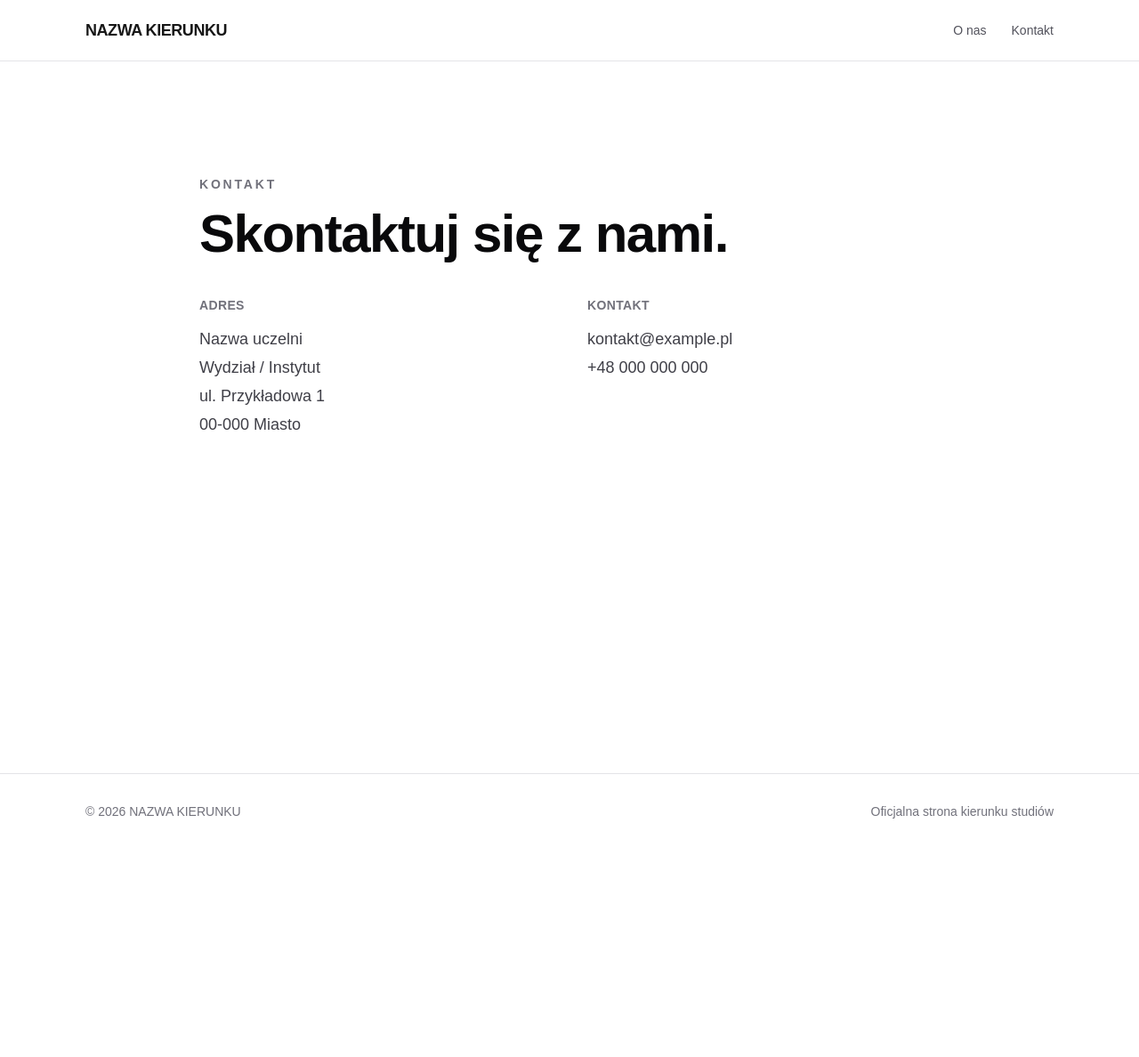
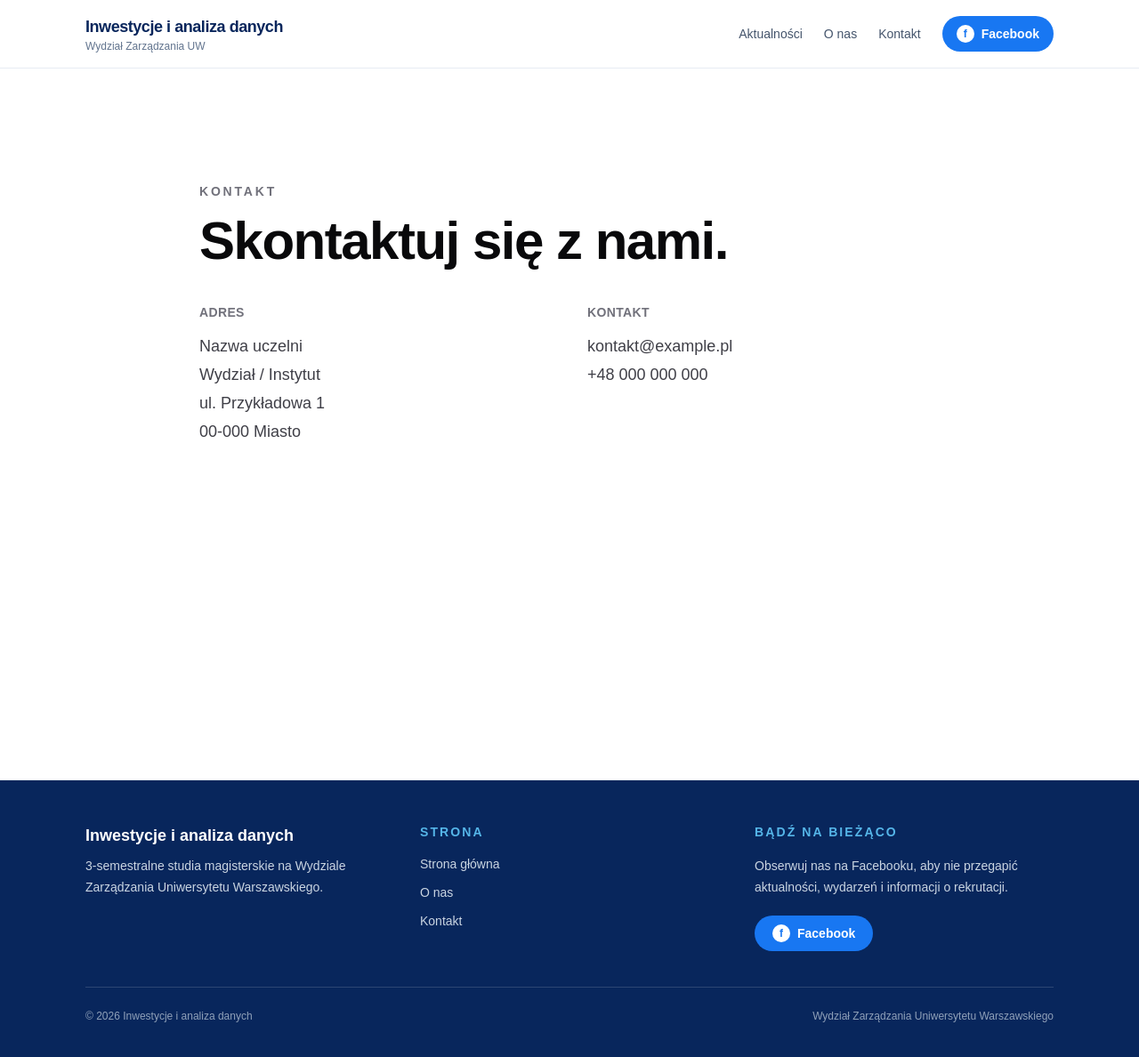
Before and after one commit to jacekjozefkarasinski-glitch/kierunek-studiow, a Next.js app: page /kontakt in a window 1280 px wide. Shown: the top 1188 px of the page at 89% size. Before the commit the page ends 954 px from the top, so only its background shows below. Built offline with nearby package versions, Linux system fonts and the light colour scheme.

Commit message:
Redesign website with university branding

```diff
--- a/src/app/layout.tsx
+++ b/src/app/layout.tsx
@@ -15,8 +15,9 @@ const geistMono = Geist_Mono({
 });
 
 export const metadata: Metadata = {
-  title: "Nazwa kierunku",
-  description: "Oficjalna strona kierunku studiów",
+  title: "Inwestycje i analiza danych | Wydział Zarządzania UW",
+  description:
+    "Oficjalna strona kierunku Inwestycje i analiza danych na Wydziale Zarządzania Uniwersytetu Warszawskiego.",
 };
 
 export default function RootLayout({ children }: LayoutProps<"/">) {
@@ -25,7 +26,7 @@ export default function RootLayout({ children }: LayoutProps<"/">) {
       lang="pl"
       className={`${geistSans.variable} ${geistMono.variable} antialiased`}
     >
-      <body className="min-h-screen bg-white text-zinc-900">
+      <body className="min-h-screen bg-white text-slate-900">
         <Header />
 
         {children}
--- a/src/app/page.tsx
+++ b/src/app/page.tsx
@@ -22,66 +22,126 @@ function formatDate(dateString: string) {
 
 export default function Home() {
   return (
-    <main className="min-h-screen bg-white text-zinc-900">
-      {/* Sekcja główna */}
-      <section className="border-b border-zinc-200">
-        <div className="mx-auto max-w-6xl px-6 py-24 lg:px-8 lg:py-32">
+    <main className="min-h-screen bg-white text-slate-900">
+      {/* Hero */}
+      <section className="bg-[#08265c]">
+        <div className="mx-auto max-w-7xl px-4 py-4 sm:px-6 lg:px-8">
+          <picture>
+            <source
+              media="(max-width: 640px)"
+              srcSet="/kierunek-studiow/images/hero-mobile.png"
+            />
+            <img
+              src="/kierunek-studiow/images/hero-desktop.png"
+              alt="Inwestycje i analiza danych – II edycja studiów magisterskich"
+              className="w-full rounded-2xl object-cover shadow-xl"
+            />
+          </picture>
+        </div>
+      </section>
+
+      {/* Wprowadzenie */}
+      <section className="bg-white">
+        <div className="mx-auto max-w-6xl px-6 py-16 lg:px-8 lg:py-20">
           <div className="max-w-3xl">
-            <p className="mb-5 text-sm font-semibold uppercase tracking-[0.2em] text-zinc-500">
-              Kierunek studiów
+            <p className="mb-4 text-sm font-semibold uppercase tracking-[0.2em] text-[#2f97d1]">
+              Wydział Zarządzania Uniwersytetu Warszawskiego
             </p>
 
-            <h1 className="text-5xl font-semibold tracking-tight text-zinc-950 sm:text-6xl lg:text-7xl">
-              Wiedza, która
-              <br />
-              <span className="text-zinc-400">otwiera możliwości.</span>
+            <h1 className="text-4xl font-semibold tracking-tight text-[#08265c] sm:text-5xl lg:text-6xl">
+              Inwestycje i analiza danych
             </h1>
 
-            <p className="mt-7 max-w-2xl text-lg leading-8 text-zinc-600">
-              Poznaj nasz kierunek, dowiedz się więcej o studiach i bądź na
-              bieżąco z najważniejszymi wydarzeniami.
+            <p className="mt-6 max-w-2xl text-lg leading-8 text-slate-600">
+              3-semestralne studia magisterskie dla osób, które chcą łączyć
+              wiedzę z zakresu inwestycji, finansów i analizy danych oraz
+              podejmować decyzje oparte na rzetelnych informacjach.
             </p>
+          </div>
 
-            <div className="mt-9 flex flex-wrap gap-4">
-              <Link
-                href="/o-nas"
-                className="rounded-full bg-zinc-950 px-6 py-3 text-sm font-medium text-white transition hover:bg-zinc-700"
-              >
-                Poznaj nas
-              </Link>
+          <div className="mt-10 grid gap-4 sm:grid-cols-2 lg:grid-cols-4">
+            <div className="rounded-2xl border border-slate-200 bg-slate-50 p-6">
+              <p className="text-sm font-medium text-slate-500">Forma studiów</p>
+              <p className="mt-2 text-xl font-semibold text-[#08265c]">
+                Studia II stopnia
+              </p>
+            </div>
 
-              <a
-                href="#aktualnosci"
-                className="rounded-full border border-zinc-300 px-6 py-3 text-sm font-medium text-zinc-900 transition hover:border-zinc-950"
-              >
-                Aktualności
-              </a>
+            <div className="rounded-2xl border border-slate-200 bg-slate-50 p-6">
+              <p className="text-sm font-medium text-slate-500">Czas trwania</p>
+              <p className="mt-2 text-xl font-semibold text-[#08265c]">
+                3 semestry
+              </p>
+            </div>
+
+            <div className="rounded-2xl border border-slate-200 bg-slate-50 p-6">
+              <p className="text-sm font-medium text-slate-500">Edycja</p>
+              <p className="mt-2 text-xl font-semibold text-[#08265c]">
+                II edycja
+              </p>
+            </div>
+
+            <div className="rounded-2xl border border-slate-200 bg-slate-50 p-6">
+              <p className="text-sm font-medium text-slate-500">Uczelnia</p>
+              <p className="mt-2 text-xl font-semibold text-[#08265c]">
+                Uniwersytet Warszawski
+              </p>
             </div>
           </div>
         </div>
       </section>
 
+      {/* Facebook CTA */}
+      <section className="bg-[#08265c] text-white">
+        <div className="mx-auto flex max-w-6xl flex-col gap-8 px-6 py-14 lg:flex-row lg:items-center lg:justify-between lg:px-8">
+          <div className="max-w-3xl">
+            <p className="mb-3 text-sm font-semibold uppercase tracking-[0.2em] text-[#2f97d1]">
+              Facebook
+            </p>
+
+            <h2 className="text-3xl font-semibold tracking-tight sm:text-4xl">
+              Bądź na bieżąco z życiem kierunku
+            </h2>
+
+            <p className="mt-4 max-w-2xl text-lg leading-8 text-slate-200">
+              Aktualności, wydarzenia, informacje o rekrutacji i materiały
+              związane z kierunkiem publikujemy również na naszej stronie
+              Facebook.
+            </p>
+          </div>
+
+          <a
+            href="https://www.facebook.com/profile.php?id=61576578910562"
+            target="_blank"
+            rel="noopener noreferrer"
+            className="inline-flex shrink-0 items-center justify-center rounded-full bg-[#2f97d1] px-7 py-4 text-base font-semibold text-white transition hover:bg-[#2584b9]"
+          >
+            Odwiedź nas na Facebooku →
+          </a>
+        </div>
+      </section>
+
       {/* Aktualności */}
-      <section id="aktualnosci" className="bg-zinc-50">
+      <section id="aktualnosci" className="bg-[#f4f8fc]">
         <div className="mx-auto max-w-6xl px-6 py-20 lg:px-8 lg:py-24">
           <div className="mb-12 flex items-end justify-between gap-6">
             <div>
-              <p className="mb-3 text-sm font-semibold uppercase tracking-[0.2em] text-zinc-500">
-                Facebook
+              <p className="mb-3 text-sm font-semibold uppercase tracking-[0.2em] text-[#2f97d1]">
+                Aktualności
               </p>
 
-              <h2 className="text-3xl font-semibold tracking-tight sm:text-4xl">
-                Aktualności
+              <h2 className="text-3xl font-semibold tracking-tight text-[#08265c] sm:text-4xl">
+                Najnowsze informacje
               </h2>
             </div>
 
-            <span className="hidden text-sm text-zinc-500 sm:block">
-              Najnowsze informacje z naszego kierunku
+            <span className="hidden text-sm text-slate-500 sm:block">
+              Automatycznie pobierane z Facebooka
             </span>
           </div>
 
           {facebookPosts.length === 0 ? (
-            <div className="rounded-2xl border border-zinc-200 bg-white p-8 text-zinc-600">
+            <div className="rounded-2xl border border-slate-200 bg-white p-8 text-slate-600">
               Brak aktualności do wyświetlenia.
             </div>
           ) : (
@@ -89,10 +149,10 @@ export default function Home() {
               {facebookPosts.map((post) => (
                 <article
                   key={post.id}
-                  className="overflow-hidden rounded-2xl border border-zinc-200 bg-white transition hover:-translate-y-1 hover:shadow-lg"
+                  className="overflow-hidden rounded-2xl border border-slate-200 bg-white transition hover:-translate-y-1 hover:shadow-xl"
                 >
                   {post.full_picture && (
-                    <div className="relative aspect-[16/9] w-full bg-zinc-100">
+                    <div className="relative aspect-[16/9] w-full bg-slate-100">
                       <Image
                         src={post.full_picture}
                         alt=""
@@ -105,32 +165,32 @@ export default function Home() {
 
                   <div className="p-7">
                     <div className="mb-5 flex items-center justify-between gap-4">
-                      <span className="rounded-full bg-zinc-100 px-3 py-1 text-xs font-medium text-zinc-600">
+                      <span className="rounded-full bg-[#e8f4fb] px-3 py-1 text-xs font-semibold text-[#1679ad]">
                         Facebook
                       </span>
 
-                      <span className="text-xs text-zinc-400">
+                      <span className="text-xs text-slate-400">
                         {formatDate(post.created_time)}
                       </span>
                     </div>
 
                     {post.message ? (
-                      <p className="whitespace-pre-line text-base leading-7 text-zinc-700">
+                      <p className="whitespace-pre-line text-base leading-7 text-slate-700">
                         {post.message}
                       </p>
                     ) : (
-                      <p className="text-base leading-7 text-zinc-500">
+                      <p className="text-base leading-7 text-slate-500">
                         Post bez treści tekstowej.
                       </p>
                     )}
 
                     {post.permalink_url && (
-                      <div className="mt-7 border-t border-zinc-100 pt-5">
+                      <div className="mt-7 border-t border-slate-100 pt-5">
                         <a
                           href={post.permalink_url}
                           target="_blank"
                           rel="noopener noreferrer"
-                          className="text-sm font-medium text-zinc-900 hover:underline"
+                          className="text-sm font-semibold text-[#08265c] hover:text-[#2f97d1]"
                         >
                           Zobacz post na Facebooku →
                         </a>
@@ -143,6 +203,32 @@ export default function Home() {
           )}
         </div>
       </section>
+
+      {/* Dolne CTA */}
+      <section className="bg-white">
+        <div className="mx-auto max-w-6xl px-6 py-16 lg:px-8">
+          <div className="rounded-3xl bg-[#e9c93e] px-8 py-10 text-[#08265c] lg:flex lg:items-center lg:justify-between">
+            <div>
+              <p className="text-sm font-semibold uppercase tracking-[0.2em]">
+                II edycja
+              </p>
+
+              <h2 className="mt-2 text-3xl font-semibold tracking-tight">
+                3-semestralne studia magisterskie
+              </h2>
+            </div>
+
+            <div className="mt-6 lg:mt-0">
+              <Link
+                href="/o-nas"
+                className="inline-flex rounded-full bg-[#08265c] px-6 py-3 text-sm font-semibold text-white transition hover:bg-[#113b82]"
+              >
+                Dowiedz się więcej
+              </Link>
+            </div>
+          </div>
+        </div>
+      </section>
     </main>
   );
 }
--- a/src/components/Footer.tsx
+++ b/src/components/Footer.tsx
@@ -1,10 +1,91 @@
+import Link from "next/link";
+
 export default function Footer() {
   return (
-    <footer className="border-t border-zinc-200 bg-white">
-      <div className="mx-auto flex max-w-6xl flex-col gap-3 px-6 py-8 text-sm text-zinc-500 sm:flex-row sm:items-center sm:justify-between lg:px-8">
-        <p>© 2026 NAZWA KIERUNKU</p>
+    <footer className="bg-[#08265c] text-white">
+      <div className="mx-auto max-w-6xl px-6 py-12 lg:px-8">
+        <div className="grid gap-10 md:grid-cols-3">
+          {/* Kierunek */}
+          <div>
+            <p className="text-lg font-semibold">
+              Inwestycje i analiza danych
+            </p>
 
-        <p>Oficjalna strona kierunku studiów</p>
+            <p className="mt-2 max-w-sm text-sm leading-6 text-slate-300">
+              3-semestralne studia magisterskie na Wydziale Zarządzania
+              Uniwersytetu Warszawskiego.
+            </p>
+          </div>
+
+          {/* Nawigacja */}
+          <div>
+            <p className="text-sm font-semibold uppercase tracking-[0.15em] text-[#55b5e8]">
+              Strona
+            </p>
+
+            <nav className="mt-4 flex flex-col items-start gap-3 text-sm">
+              <Link
+                href="/"
+                className="text-slate-300 transition hover:text-white"
+              >
+                Strona główna
+              </Link>
+
+              <Link
+                href="/o-nas"
+                className="text-slate-300 transition hover:text-white"
+              >
+                O nas
+              </Link>
+
+              <Link
+                href="/kontakt"
+                className="text-slate-300 transition hover:text-white"
+              >
+                Kontakt
+              </Link>
+            </nav>
+          </div>
+
+          {/* Facebook */}
+          <div>
+            <p className="text-sm font-semibold uppercase tracking-[0.15em] text-[#55b5e8]">
+              Bądź na bieżąco
+            </p>
+
+            <p className="mt-4 text-sm leading-6 text-slate-300">
+              Obserwuj nas na Facebooku, aby nie przegapić aktualności,
+              wydarzeń i informacji o rekrutacji.
+            </p>
+
+            <a
+              href="https://www.facebook.com/profile.php?id=61576578910562"
+              target="_blank"
+              rel="noopener noreferrer"
+              className="mt-5 inline-flex items-center gap-2 rounded-full bg-[#1877F2] px-5 py-2.5 text-sm font-semibold text-white transition hover:bg-[#1468d4]"
+            >
+              <span
+                className="flex h-5 w-5 items-center justify-center rounded-full bg-white text-xs font-bold text-[#1877F2]"
+                aria-hidden="true"
+              >
+                f
+              </span>
+
+              Facebook
+            </a>
+          </div>
+        </div>
+
+        {/* Dolny pasek */}
+        <div className="mt-10 flex flex-col gap-3 border-t border-white/15 pt-6 text-xs text-slate-400 sm:flex-row sm:items-center sm:justify-between">
+          <p>
+            © 2026 Inwestycje i analiza danych
+          </p>
+
+          <p>
+            Wydział Zarządzania Uniwersytetu Warszawskiego
+          </p>
+        </div>
       </div>
     </footer>
   );
--- a/src/components/Header.tsx
+++ b/src/components/Header.tsx
@@ -1,29 +1,62 @@
 import Link from "next/link";
+
 export default function Header() {
   return (
-    <header className="border-b border-zinc-200 bg-white">
-      <div className="mx-auto flex max-w-6xl items-center justify-between px-6 py-5 lg:px-8">
-        <Link
-          href="/"
-          className="text-lg font-semibold tracking-tight"
-        >
-          NAZWA KIERUNKU
+    <header className="sticky top-0 z-50 border-b border-slate-200/80 bg-white/95 backdrop-blur">
+      <div className="mx-auto flex max-w-6xl items-center justify-between gap-6 px-6 py-4 lg:px-8">
+        {/* Nazwa kierunku */}
+        <Link href="/" className="group flex flex-col">
+          <span className="text-base font-bold tracking-tight text-[#08265c] sm:text-lg">
+            Inwestycje i analiza danych
+          </span>
+
+          <span className="hidden text-xs font-medium text-slate-500 sm:block">
+            Wydział Zarządzania UW
+          </span>
         </Link>
 
-        <nav className="flex items-center gap-7 text-sm font-medium">
+        {/* Nawigacja */}
+        <nav
+          className="flex items-center gap-4 sm:gap-6"
+          aria-label="Główna nawigacja"
+        >
+          <Link
+  href="/#aktualnosci"
+  className="hidden text-sm font-medium text-slate-600 transition hover:text-[#2f97d1] md:block"
+>
+  Aktualności
+</Link>
+
           <Link
             href="/o-nas"
-            className="text-zinc-600 transition hover:text-zinc-950"
+            className="text-sm font-medium text-slate-600 transition hover:text-[#2f97d1]"
           >
             O nas
           </Link>
 
           <Link
             href="/kontakt"
-            className="text-zinc-600 transition hover:text-zinc-950"
+            className="text-sm font-medium text-slate-600 transition hover:text-[#2f97d1]"
           >
             Kontakt
           </Link>
+
+          <a
+            href="https://www.facebook.com/profile.php?id=61576578910562"
+            target="_blank"
+            rel="noopener noreferrer"
+            aria-label="Odwiedź naszą stronę na Facebooku"
+            className="inline-flex items-center gap-2 rounded-full bg-[#1877F2] px-4 py-2.5 text-sm font-semibold text-white transition hover:bg-[#1468d4]"
+          >
+            <span
+              className="flex h-5 w-5 items-center justify-center rounded-full bg-white text-xs font-bold text-[#1877F2]"
+              aria-hidden="true"
+            >
+              f
+            </span>
+
+            <span className="hidden lg:inline">Facebook</span>
+          </a>
         </nav>
       </div>
     </header>
```
Also changed, not shown: public/images/hero-desktop.png (added), public/images/hero-mobile.png (added).
